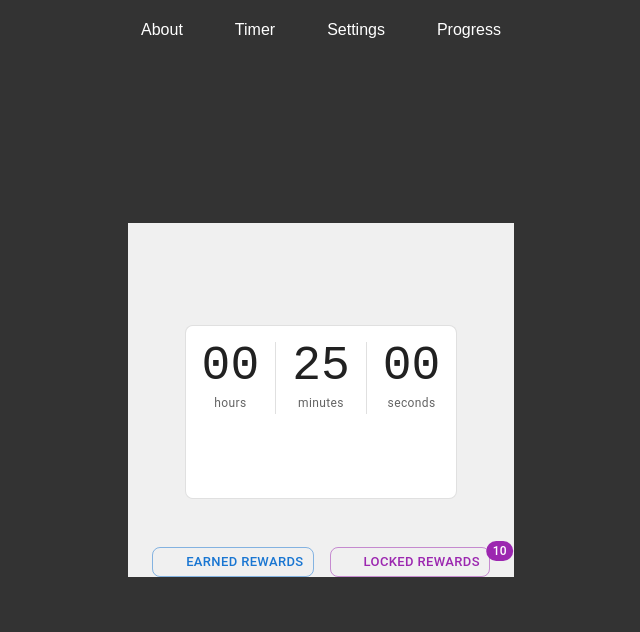
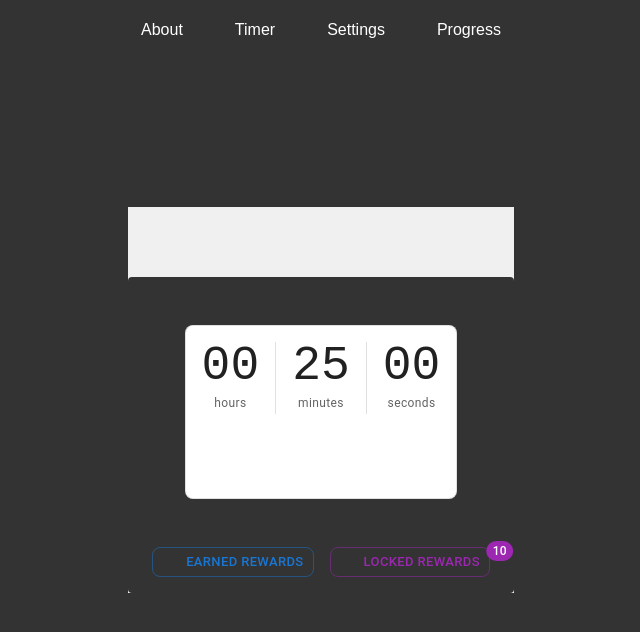
Before and after one commit to shadowknight55/React-timer, a React (Vite) app: page / in a window 1280 px wide. Shown: the top 632 px of the page, without its empty margins (319-959 px from the left). Built offline with nearby package versions, Linux system fonts and the light colour scheme; some icons are missing.

Commit message:
ok here we go

```diff
--- a/src/App.css
+++ b/src/App.css
@@ -3,7 +3,7 @@ body {
   background-color: #333;
   margin: 0;
   padding: 0;
-  color: #ffffff;
+  color: #333;
   transition: background-color 0.3s, color 0.3s;
   display: flex;
   justify-content: center;
--- a/src/components/feedback/RewardPopup.jsx
+++ b/src/components/feedback/RewardPopup.jsx
@@ -16,10 +16,11 @@ const RewardPopup = ({ rewards, onClose }) => {
         top: '50%',
         left: '50%',
         transform: 'translate(-50%, -50%)', // Ensure it always starts in the center
-        backgroundColor: 'white',
+        backgroundColor: '#333', // Change from 'white' to '#333'
         padding: 3,
         boxShadow: 3,
         zIndex: 1000, // Ensure it appears above other elements
+        color: '#fff' // Add white text for contrast
       }}
     >
       <Typography variant="h6" gutterBottom>
@@ -31,7 +32,14 @@ const RewardPopup = ({ rewards, onClose }) => {
             <ListItemAvatar>
               <Avatar src={reward.image} alt={reward.name} />
             </ListItemAvatar>
-            <ListItemText primary={reward.name} />
+            <ListItemText
+              primary={reward.name}
+              sx={{
+                '& .MuiListItemText-primary': {
+                  color: '#fff' // Make text white for contrast
+                }
+              }}
+            />
           </ListItem>
         ))}
       </List>
--- a/src/components/settings/SettingsPanel.jsx
+++ b/src/components/settings/SettingsPanel.jsx
@@ -73,7 +73,12 @@ export default function SettingsPanel() {
   };
 
   return (
-    <Container maxWidth="sm" sx={{ py: 2 }}>
+    <Container maxWidth="sm" sx={{
+      py: 2,
+      backgroundColor: '#333',
+      color: '#fff',
+      borderRadius: 1
+    }}>
       <Typography variant="h5" gutterBottom sx={{ fontWeight: 'medium', mb: 2 }}>
         Settings
       </Typography>
--- a/src/index.css
+++ b/src/index.css
@@ -95,12 +95,13 @@ button:focus-visible {
 }
 
 .card {
-  background-color: #fff;
+  background-color: #333;
   border-radius: 8px;
   box-shadow: 0 2px 4px rgba(0, 0, 0, 0.1);
   margin: 20px auto;
   padding: 20px;
   max-width: 400px;
+  color: #fff;
 }
 
 .notification {
--- a/src/pages/ProgressPage.jsx
+++ b/src/pages/ProgressPage.jsx
@@ -155,7 +155,10 @@ const ProgressPage = () => {
         height: 'calc(100vh - 48px)', // Subtract navbar height
         py: 0.5,
         display: 'flex',
-        flexDirection: 'column'
+        flexDirection: 'column',
+        backgroundColor: '#333',
+        color: '#fff',
+        borderRadius: 1
       }}
     >
       <Typography
--- a/src/pages/TimerPage.jsx
+++ b/src/pages/TimerPage.jsx
@@ -33,7 +33,12 @@ const TimerPage = () => {
   }, [rewards, addReward]);
 
   return (
-    <Container maxWidth="sm">
+    <Container maxWidth="sm" sx={{
+      backgroundColor: '#333',
+      color: '#fff',
+      borderRadius: 1,
+      py: 2
+    }}>
       <Box sx={{
         py: 4,
         display: 'flex',
```
